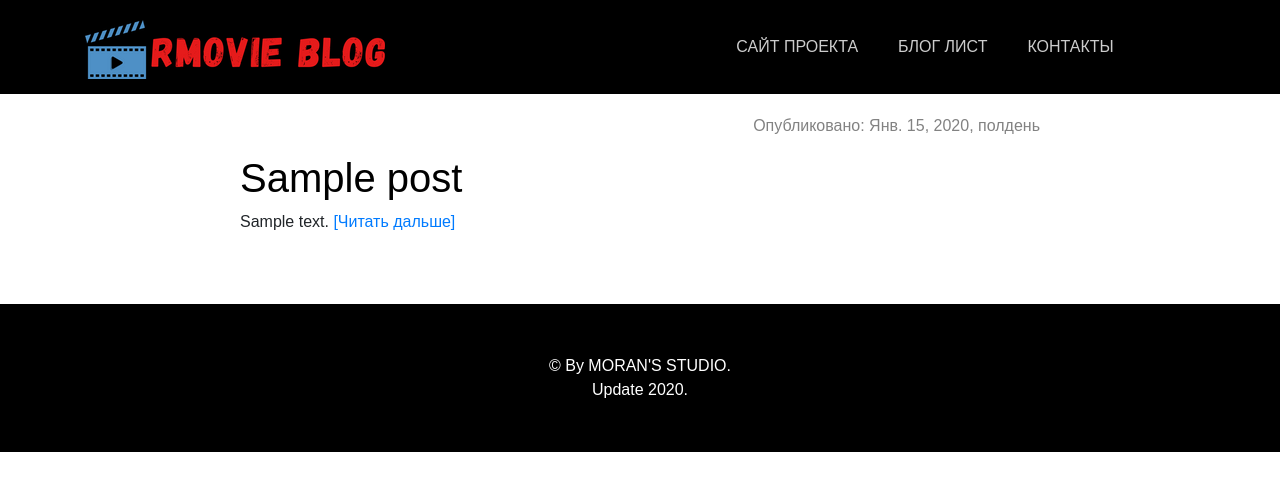
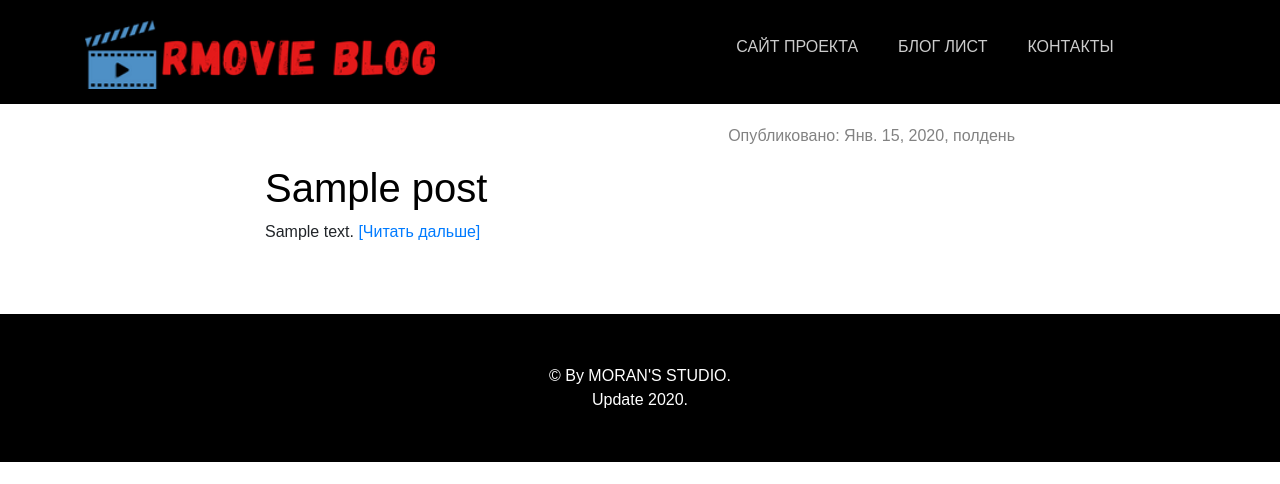
Before and after one commit to Sasha-Moran/site-randmovie, a Django app: page /blog/ in a window 1280 px wide. Shown: the top 484 px of the page. Run offline with Django 3.2, Linux system fonts and the light colour scheme; tables that the repository leaves empty hold one stand-in row (values such as "Sample post"); some libraries are stand-ins or nearby versions.

Commit message:
Changed style for the site.

```diff
--- a/blog/templates/blog/post_list.html
+++ b/blog/templates/blog/post_list.html
@@ -14,5 +14,6 @@
               </a>
             </p>
         </div>
+
     {% endfor %}
 {% endblock %}
--- a/rmovie/static/css/blog.css
+++ b/rmovie/static/css/blog.css
@@ -59,7 +59,16 @@ p {
     margin-bottom: 70px;
     margin-left: auto;
     margin-right: auto;
-    width: 800px;
+    width: 750px;
+}
+
+img {
+width: 100%;
+height: auto;
+margin: 0;
+padding: 0;
+max-width: 750px;
+max-height: 750px;
 }
 
 .post h1 a, .post h1 a:visited {
--- a/rmovie/templates/rmovie/about_project.html
+++ b/rmovie/templates/rmovie/about_project.html
@@ -9,12 +9,12 @@
     <link rel="stylesheet" href="https://stackpath.bootstrapcdn.com/bootstrap/4.4.1/css/bootstrap.min.css" integrity="sha384-Vkoo8x4CGsO3+Hhxv8T/Q5PaXtkKtu6ug5TOeNV6gBiFeWPGFN9MuhOf23Q9Ifjh" crossorigin="anonymous">
     <link rel="stylesheet" href="{% static 'css/animate.css' %}">
     <!-- Наш файл стилей -->
-    <link rel="stylesheet" href="{% static 'css/blog.css' %}">
+    <link rel="stylesheet" href="{% static 'css/main.css' %}">
     <link rel="shortcut icon" href="{% static 'img/favicon.ico' %}" type="image/x-icon">
 </head>
 <body>
 
-    <header  class="header">
+    <header  class="header__about">
         <div class="container">
             <div class="row">
                 <div class="col-lg-4">
--- a/rmovie/templates/rmovie/base_main.html
+++ b/rmovie/templates/rmovie/base_main.html
@@ -14,6 +14,7 @@
 
 	<header>
 		<div id="top_page">
+			<div class="header">
 				<div class="container">
 
 					<div class="row">
@@ -62,6 +63,7 @@
 				</div>
 			</div>
 		</header>
+	</div>
 
 	{% block content %}
 	{% endblock %}
```
Also changed, not shown: rmovie/static/css/main.css (+7 -1 lines). Lines whose indentation alone changed are shown as unchanged.
